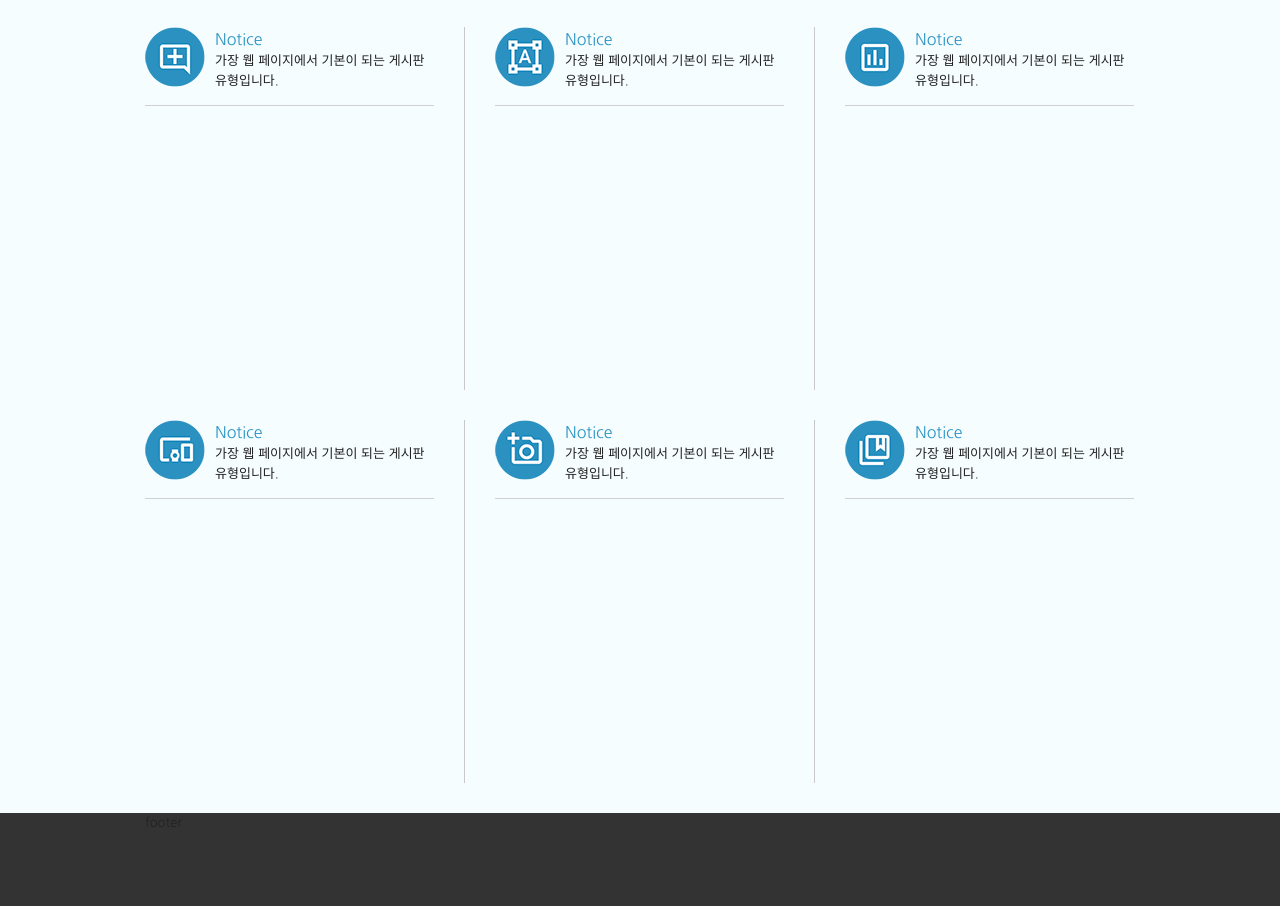
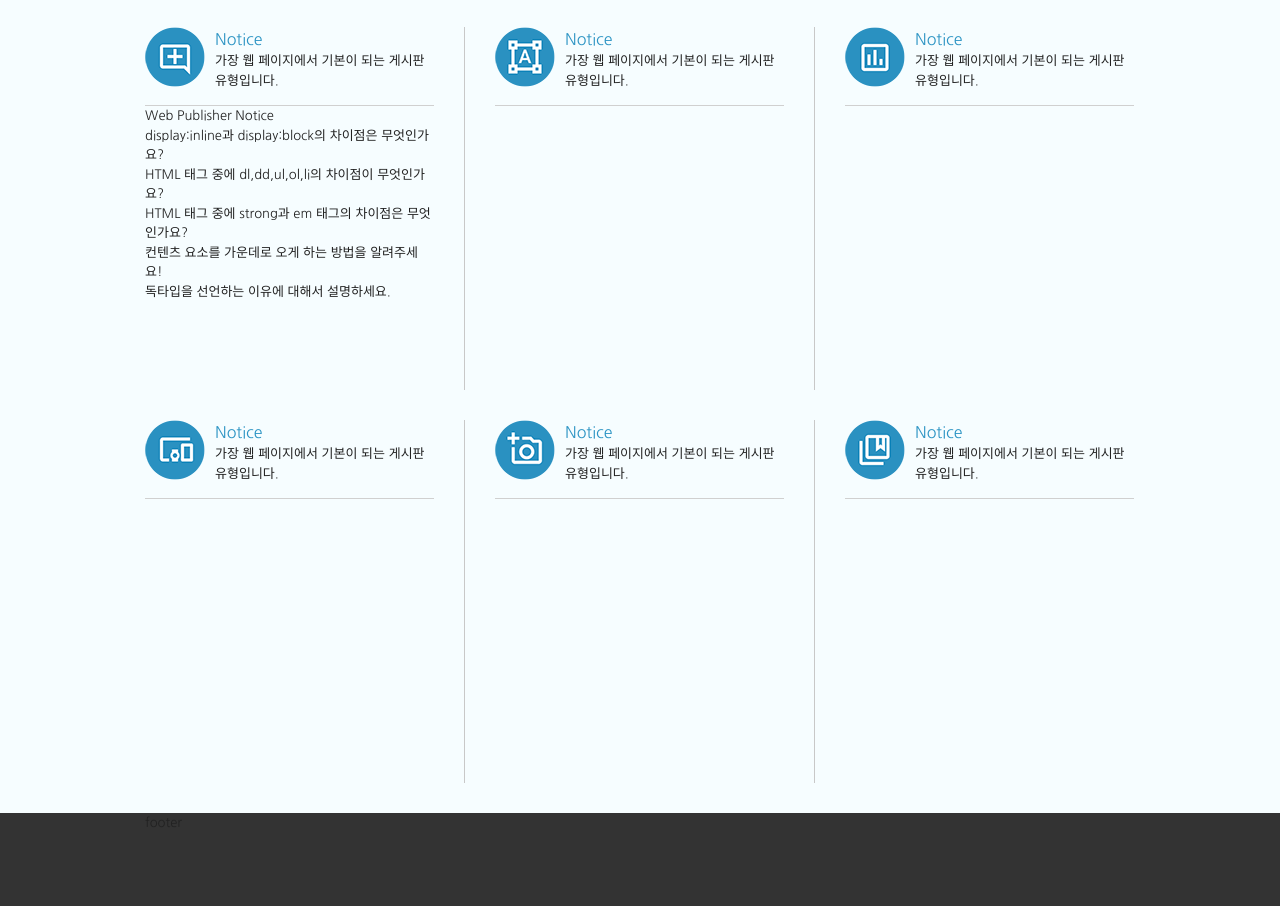
Before and after one commit to chad1010/realweb, a plain HTML site: page index.html in a window 1280 px wide. Shown: the part 798-1704 px from the top of the page. Drawn offline with Linux system fonts and the light colour scheme; a web font is replaced by a local one.

Commit message:
Add files via upload

```diff
--- a/index.html
+++ b/index.html
@@ -147,6 +147,19 @@
                     <div class="column col1">
                       <h3><span class="ico_img ir_pm">아이콘</span><span class="ico_tit">Notice</span></h3>
                       <p class="ico_desc">가장 웹 페이지에서 기본이 되는 게시판 유형입니다.</p>
+                      <!-- 게시판-->
+                        <div class="notice">
+                          <h4>Web Publisher Notice</h4>
+                          <ul>
+                            <li><a href="#">display:inline과 display:block의 차이점은 무엇인가요?</a></li>
+                            <li><a href="#">HTML 태그 중에 dl,dd,ul,ol,li의 차이점이 무엇인가요?</a></li>
+                            <li><a href="#">HTML 태그 중에 strong과 em 태그의 차이점은 무엇인가요?</a></li>
+                            <li><a href="#">컨텐츠 요소를 가운데로 오게 하는 방법을 알려주세요!</a></li>
+                            <li><a href="#">독타입을 선언하는 이유에 대해서 설명하세요.</a></li>
+                          </ul>
+                          <a href="#" class="more ir_pm" title="더보기">더보기</a>
+                        </div>
+                      <!-- //게시판-->
                     </div><!-- //col1 -->
                     <div class="column col2">
                       <h3><span class="ico_img ir_pm">아이콘</span><span class="ico_tit">Notice</span></h3>
```
